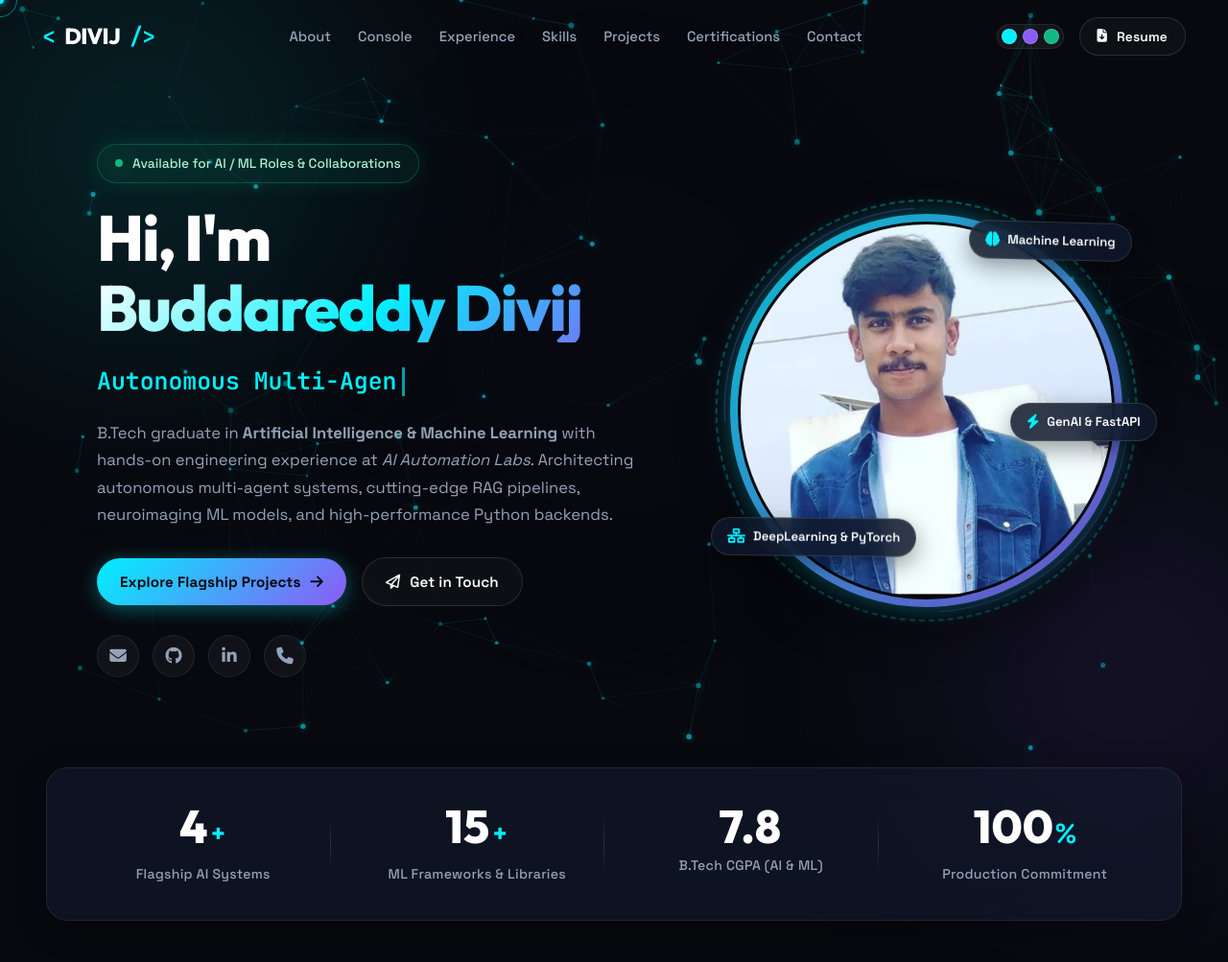
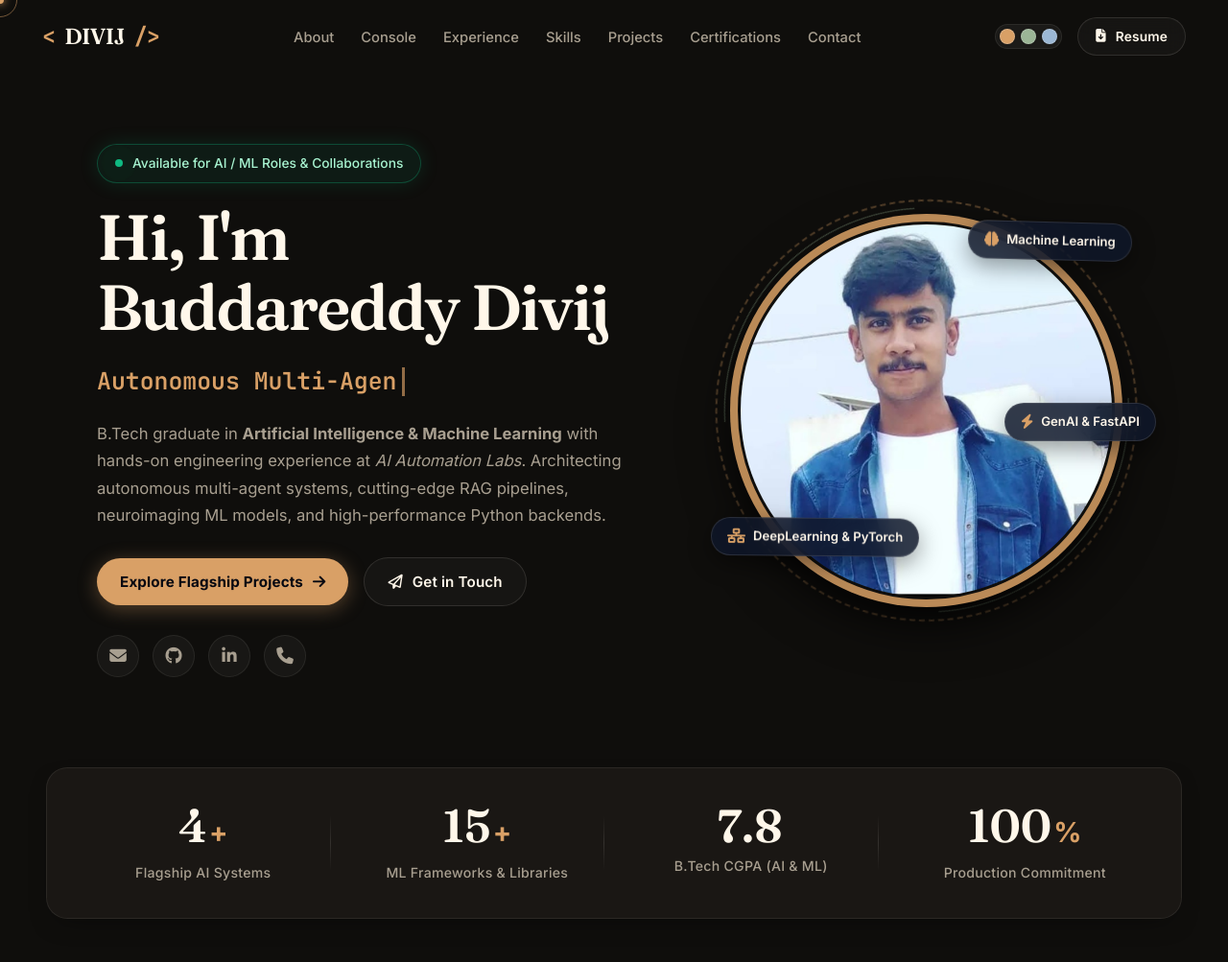
Before and after one commit to divijbuddareddy/Portfolio-Divij, a plain HTML site: page index.html in a window 1280 px wide. Shown: the top 1003 px of the page at 96% size. Drawn offline with nearby package versions, Linux system fonts and the light colour scheme.

Commit message:
Restyle theme with editorial dark palette
Replace neon cyan/violet glows and gradient text with a warm ink and clay
palette, switch to Fraunces and Inter, and remove the neural particle
background. Theme switcher now offers clay, sage and ink-blue accents.

Co-Authored-By: Claude Haiku 5.5 <noreply@anthropic.com>

```diff
--- a/css/animations.css
+++ b/css/animations.css
@@ -182,7 +182,7 @@
   position: absolute;
   inset: -1px;
   border-radius: inherit;
-  background: linear-gradient(135deg, var(--primary-accent), var(--secondary-accent), var(--accent-pink), var(--primary-accent));
+  background: linear-gradient(135deg, var(--primary-accent), var(--secondary-accent), var(--primary-accent));
   background-size: 300% 300%;
   animation: gradient-border 6s ease infinite;
   z-index: -1;
--- a/css/style.css
+++ b/css/style.css
@@ -4,47 +4,45 @@
    =================================================================== */
 
 :root {
-  /* Core Color Palette */
-  --bg-primary: #07090e;
-  --bg-secondary: #0d121f;
-  --bg-tertiary: #141c2e;
-  --bg-glass: rgba(13, 18, 31, 0.72);
-  --bg-glass-card: rgba(19, 28, 48, 0.6);
-  --bg-glass-card-hover: rgba(26, 38, 66, 0.8);
-
-  /* Accent Colors (Default: Electric Cyan & Deep Violet) */
-  --accent-cyan: #00f0ff;
-  --accent-cyan-rgb: 0, 240, 255;
-  --accent-purple: #8b5cf6;
-  --accent-purple-rgb: 139, 92, 246;
-  --accent-pink: #ec4899;
-  --accent-emerald: #10b981;
-  --accent-amber: #f59e0b;
-  --accent-blue: #38bdf8;
-
-  /* Dynamic Active Accent (can be switched via theme switcher) */
-  --primary-accent: var(--accent-cyan);
-  --primary-accent-rgb: var(--accent-cyan-rgb);
-  --secondary-accent: var(--accent-purple);
-  --secondary-accent-rgb: var(--accent-purple-rgb);
+  /* Core Color Palette: warm ink + clay (editorial dark) */
+  --bg-primary: #0f0e0c;
+  --bg-secondary: #171512;
+  --bg-tertiary: #201d19;
+  --bg-glass: rgba(23, 21, 18, 0.96);
+  --bg-glass-card: #1a1714;
+  --bg-glass-card-hover: #221e1a;
+
+  /* Accent palette */
+  --accent-clay: #d9a066;
+  --accent-clay-rgb: 217, 160, 102;
+  --accent-sage: #9bb596;
+  --accent-sage-rgb: 155, 181, 150;
+  --accent-ink: #9bb7d4;
+  --accent-ink-rgb: 155, 183, 212;
+
+  /* Dynamic Active Accent (switched via theme dots) */
+  --primary-accent: var(--accent-clay);
+  --primary-accent-rgb: var(--accent-clay-rgb);
+  --secondary-accent: var(--accent-sage);
+  --secondary-accent-rgb: var(--accent-sage-rgb);
 
   /* Text Colors */
-  --text-main: #f8fafc;
-  --text-secondary: #94a3b8;
-  --text-muted: #64748b;
-  --text-bright: #ffffff;
-
-  /* Borders & Glows */
-  --border-subtle: rgba(255, 255, 255, 0.08);
-  --border-glass: rgba(255, 255, 255, 0.12);
-  --border-glow: rgba(var(--primary-accent-rgb), 0.4);
-  --glow-primary: 0 0 25px rgba(var(--primary-accent-rgb), 0.35);
-  --glow-secondary: 0 0 35px rgba(var(--secondary-accent-rgb), 0.3);
-  --glow-subtle: 0 8px 32px 0 rgba(0, 0, 0, 0.37);
+  --text-main: #f3eee6;
+  --text-secondary: #a89f90;
+  --text-muted: #7c7568;
+  --text-bright: #fff7ea;
+
+  /* Borders & Shadows (no neon glow) */
+  --border-subtle: rgba(243, 238, 230, 0.08);
+  --border-glass: rgba(243, 238, 230, 0.12);
+  --border-glow: rgba(var(--primary-accent-rgb), 0.35);
+  --glow-primary: 0 18px 40px -22px rgba(0, 0, 0, 0.85);
+  --glow-secondary: 0 18px 40px -22px rgba(0, 0, 0, 0.85);
+  --glow-subtle: 0 10px 28px -14px rgba(0, 0, 0, 0.6);
 
   /* Typography */
-  --font-heading: 'Outfit', -apple-system, BlinkMacSystemFont, sans-serif;
-  --font-body: 'Space Grotesk', -apple-system, BlinkMacSystemFont, sans-serif;
+  --font-heading: 'Fraunces', Georgia, 'Times New Roman', serif;
+  --font-body: 'Inter', -apple-system, BlinkMacSystemFont, sans-serif;
   --font-mono: 'JetBrains Mono', 'Courier New', monospace;
 
   /* Layout & Spacing */
@@ -62,26 +60,26 @@
   --transition-slow: 0.6s cubic-bezier(0.16, 1, 0.3, 1);
 }
 
-/* Theme overrides */
-[data-theme="purple"] {
-  --primary-accent: var(--accent-purple);
-  --primary-accent-rgb: var(--accent-purple-rgb);
-  --secondary-accent: var(--accent-cyan);
-  --secondary-accent-rgb: var(--accent-cyan-rgb);
-}
-
-[data-theme="emerald"] {
-  --primary-accent: #10b981;
-  --primary-accent-rgb: 16, 185, 129;
-  --secondary-accent: #38bdf8;
-  --secondary-accent-rgb: 56, 189, 248;
-}
-
-[data-theme="coral"] {
-  --primary-accent: #f43f5e;
-  --primary-accent-rgb: 244, 63, 94;
-  --secondary-accent: #f59e0b;
-  --secondary-accent-rgb: 245, 158, 11;
+/* Theme overrides (accent pairs) */
+[data-theme="clay"] {
+  --primary-accent: var(--accent-clay);
+  --primary-accent-rgb: var(--accent-clay-rgb);
+  --secondary-accent: var(--accent-sage);
+  --secondary-accent-rgb: var(--accent-sage-rgb);
+}
+
+[data-theme="sage"] {
+  --primary-accent: var(--accent-sage);
+  --primary-accent-rgb: var(--accent-sage-rgb);
+  --secondary-accent: var(--accent-clay);
+  --secondary-accent-rgb: var(--accent-clay-rgb);
+}
+
+[data-theme="ink"] {
+  --primary-accent: var(--accent-ink);
+  --primary-accent-rgb: var(--accent-ink-rgb);
+  --secondary-accent: var(--accent-clay);
+  --secondary-accent-rgb: var(--accent-clay-rgb);
 }
 
 /* Base Reset */
@@ -275,17 +273,11 @@ img {
 }
 
 .gradient-text {
-  background: linear-gradient(135deg, #ffffff 0%, var(--primary-accent) 50%, var(--secondary-accent) 100%);
-  -webkit-background-clip: text;
-  -webkit-text-fill-color: transparent;
-  background-clip: text;
+  color: var(--text-bright);
 }
 
 .gradient-accent {
-  background: linear-gradient(135deg, var(--primary-accent) 0%, var(--secondary-accent) 100%);
-  -webkit-background-clip: text;
-  -webkit-text-fill-color: transparent;
-  background-clip: text;
+  color: var(--primary-accent);
 }
 
 /* Section Header Component */
@@ -404,7 +396,7 @@ img {
   left: 0;
   width: 0%;
   height: 2px;
-  background: linear-gradient(90deg, var(--primary-accent), var(--secondary-accent));
+  background: var(--primary-accent);
   transition: width var(--transition-fast);
   border-radius: var(--radius-full);
 }
@@ -448,9 +440,9 @@ img {
   transform: scale(1.2);
 }
 
-.theme-dot.cyan { background-color: #00f0ff; }
-.theme-dot.purple { background-color: #8b5cf6; }
-.theme-dot.emerald { background-color: #10b981; }
+.theme-dot.clay { background-color: var(--accent-clay); }
+.theme-dot.sage { background-color: var(--accent-sage); }
+.theme-dot.ink { background-color: var(--accent-ink); }
 
 /* Buttons */
 .btn {
@@ -469,7 +461,7 @@ img {
 }
 
 .btn-primary {
-  background: linear-gradient(135deg, var(--primary-accent) 0%, var(--secondary-accent) 100%);
+  background: var(--primary-accent);
   color: #050811;
   font-weight: 700;
   box-shadow: 0 4px 20px rgba(var(--primary-accent-rgb), 0.35);
@@ -702,7 +694,7 @@ img {
   position: absolute;
   inset: 0;
   border-radius: 50%;
-  background: radial-gradient(circle, rgba(var(--primary-accent-rgb), 0.25) 0%, rgba(var(--secondary-accent-rgb), 0.15) 50%, transparent 70%);
+  background: radial-gradient(circle, rgba(var(--primary-accent-rgb), 0.12) 0%, transparent 70%);
   filter: blur(25px);
   z-index: 1;
 }
@@ -714,7 +706,7 @@ img {
   height: 100%;
   border-radius: 50%;
   padding: 8px;
-  background: linear-gradient(135deg, rgba(var(--primary-accent-rgb), 0.8), rgba(var(--secondary-accent-rgb), 0.8));
+  background: rgba(var(--primary-accent-rgb), 0.85);
   box-shadow: var(--glow-primary), 0 20px 50px rgba(0, 0, 0, 0.6);
   z-index: 2;
   transition: transform var(--transition-smooth);
@@ -1151,7 +1143,7 @@ img {
 .cgpa-fill {
   height: 100%;
   width: 78%; /* 7.8 out of 10 */
-  background: linear-gradient(90deg, var(--primary-accent), var(--secondary-accent));
+  background: var(--primary-accent);
   border-radius: var(--radius-full);
   box-shadow: 0 0 10px var(--primary-accent);
 }
@@ -1172,7 +1164,7 @@ img {
   left: 28px;
   height: 100%;
   width: 2px;
-  background: linear-gradient(180deg, var(--primary-accent) 0%, var(--secondary-accent) 70%, transparent 100%);
+  background: linear-gradient(180deg, var(--primary-accent) 0%, transparent 100%);
 }
 
 .timeline-item {
@@ -1501,7 +1493,7 @@ img {
 .skill-meter-fill {
   height: 100%;
   border-radius: var(--radius-full);
-  background: linear-gradient(90deg, var(--primary-accent), var(--secondary-accent));
+  background: var(--primary-accent);
   box-shadow: 0 0 10px var(--primary-accent);
   transition: width 1s ease-out;
 }
@@ -1850,7 +1842,7 @@ img {
 
 /* Call to action direct banner */
 .contact-cta-banner {
-  background: linear-gradient(135deg, rgba(15, 23, 42, 0.9) 0%, rgba(20, 28, 48, 0.85) 100%);
+  background: var(--bg-glass-card);
   backdrop-filter: blur(20px);
   border: 1px solid var(--border-glass);
   border-radius: var(--radius-lg);
@@ -1868,7 +1860,7 @@ img {
   left: 0;
   right: 0;
   height: 2px;
-  background: linear-gradient(90deg, transparent, var(--primary-accent), var(--secondary-accent), transparent);
+  background: linear-gradient(90deg, transparent, var(--primary-accent), transparent);
 }
 
 .contact-cta-title {
@@ -2105,3 +2097,10 @@ img {
     width: 100%;
   }
 }
+
+
+/* Editorial refinement: no neon ambient layers */
+#neural-canvas,
+.ambient-glow {
+  display: none !important;
+}
--- a/index.html
+++ b/index.html
@@ -1,5 +1,5 @@
 <!DOCTYPE html>
-<html lang="en" data-theme="cyan">
+<html lang="en" data-theme="clay">
 
 <head>
   <meta charset="UTF-8">
@@ -21,7 +21,7 @@
   <link rel="preconnect" href="https://fonts.googleapis.com">
   <link rel="preconnect" href="https://fonts.gstatic.com" crossorigin>
   <link
-    href="https://fonts.googleapis.com/css2?family=JetBrains+Mono:wght@400;500;600;700&family=Outfit:wght@400;500;600;700;800;900&family=Space+Grotesk:wght@400;500;600;700&display=swap"
+    href="https://fonts.googleapis.com/css2?family=Fraunces:ital,opsz,wght@0,9..144,400;0,9..144,500;0,9..144,600;1,9..144,400&family=Inter:wght@400;500;600;700&family=JetBrains+Mono:wght@400;500;600;700&display=swap"
     rel="stylesheet">
 
   <!-- Font Awesome Icons -->
@@ -44,7 +44,6 @@
   <div class="custom-cursor-follower"></div>
 
   <!-- Interactive Background Canvas (Neural Particle Network) -->
-  <canvas id="neural-canvas"></canvas>
 
   <!-- Ambient Glow Blobs -->
   <div class="ambient-glow top-left"></div>
@@ -77,9 +76,9 @@
       <div class="nav-actions">
         <!-- Interactive Theme Palette Switcher -->
         <div class="theme-switch-wrapper" title="Switch Theme Glow Color">
-          <button class="theme-dot cyan" data-theme="cyan" aria-label="Cyan Accent"></button>
-          <button class="theme-dot purple" data-theme="purple" aria-label="Purple Accent"></button>
-          <button class="theme-dot emerald" data-theme="emerald" aria-label="Emerald Accent"></button>
+          <button class="theme-dot clay" data-theme="clay" aria-label="Clay Accent"></button>
+          <button class="theme-dot sage" data-theme="sage" aria-label="Sage Accent"></button>
+          <button class="theme-dot ink" data-theme="ink" aria-label="Ink Blue Accent"></button>
         </div>
 
         <a href="Divij_Buddareddy_Resume.pdf" target="_blank" class="btn btn-outline btn-sm btn-glow"
@@ -1126,8 +1125,7 @@
   <div id="toast-notice" class="toast-notice"></div>
 
   <!-- Scripts -->
-  <script src="js/particles.js"></script>
-  <script src="js/terminal.js"></script>
+    <script src="js/terminal.js"></script>
   <script src="js/main.js"></script>
 </body>
 
--- a/js/main.js
+++ b/js/main.js
@@ -24,7 +24,9 @@ document.addEventListener('DOMContentLoaded', () => {
    =================================================================== */
 function initThemeSwitcher() {
   const themeDots = document.querySelectorAll('.theme-dot');
-  const savedTheme = localStorage.getItem('divij-portfolio-theme') || 'cyan';
+  const validThemes = ['clay', 'sage', 'ink'];
+  const storedTheme = localStorage.getItem('divij-portfolio-theme');
+  const savedTheme = validThemes.includes(storedTheme) ? storedTheme : 'clay';
 
   document.documentElement.setAttribute('data-theme', savedTheme);
 
```
